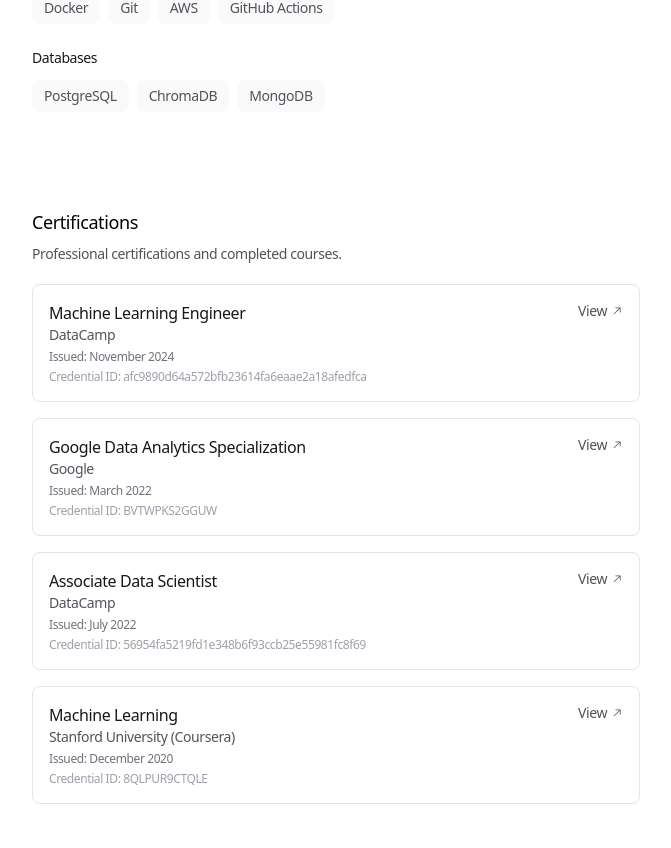
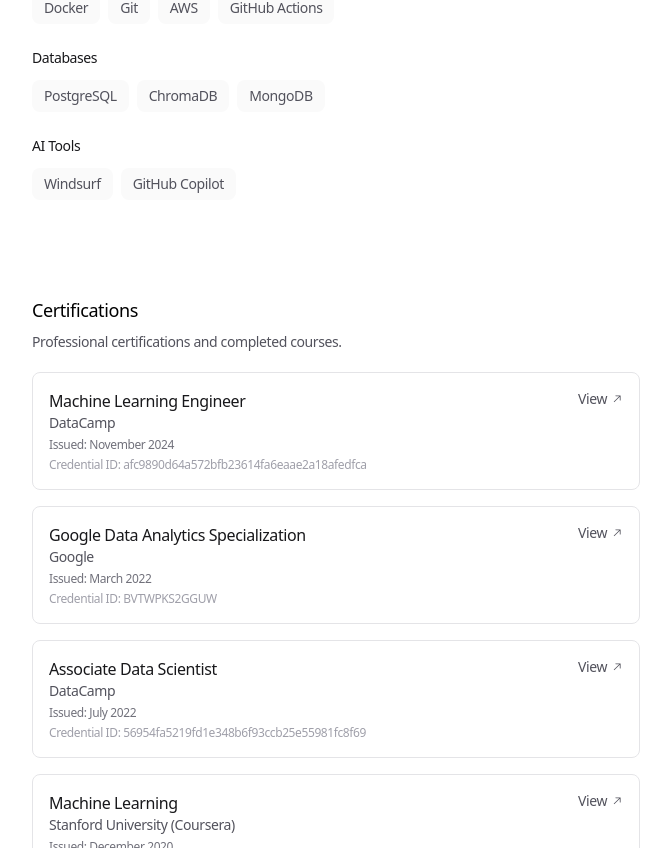
Before and after one commit to aymenkrifa/portfolio, a Next.js app: page / in a window 1280 px wide. Shown: the part 2036-2884 px from the top of the page, without its empty margins (304-975 px from the left). Built offline with nearby package versions, Linux system fonts and the light colour scheme.

Commit message:
feat: Add 'AI Tools' category skills

```diff
--- a/app/data.ts
+++ b/app/data.ts
@@ -78,6 +78,10 @@
   {
     name: 'Databases',
     skills: ['PostgreSQL', 'ChromaDB', 'MongoDB'],
+  },
+  {
+    name: 'AI Tools',
+    skills: ['Windsurf', 'GitHub Copilot'],
   },
 ]
 
```
